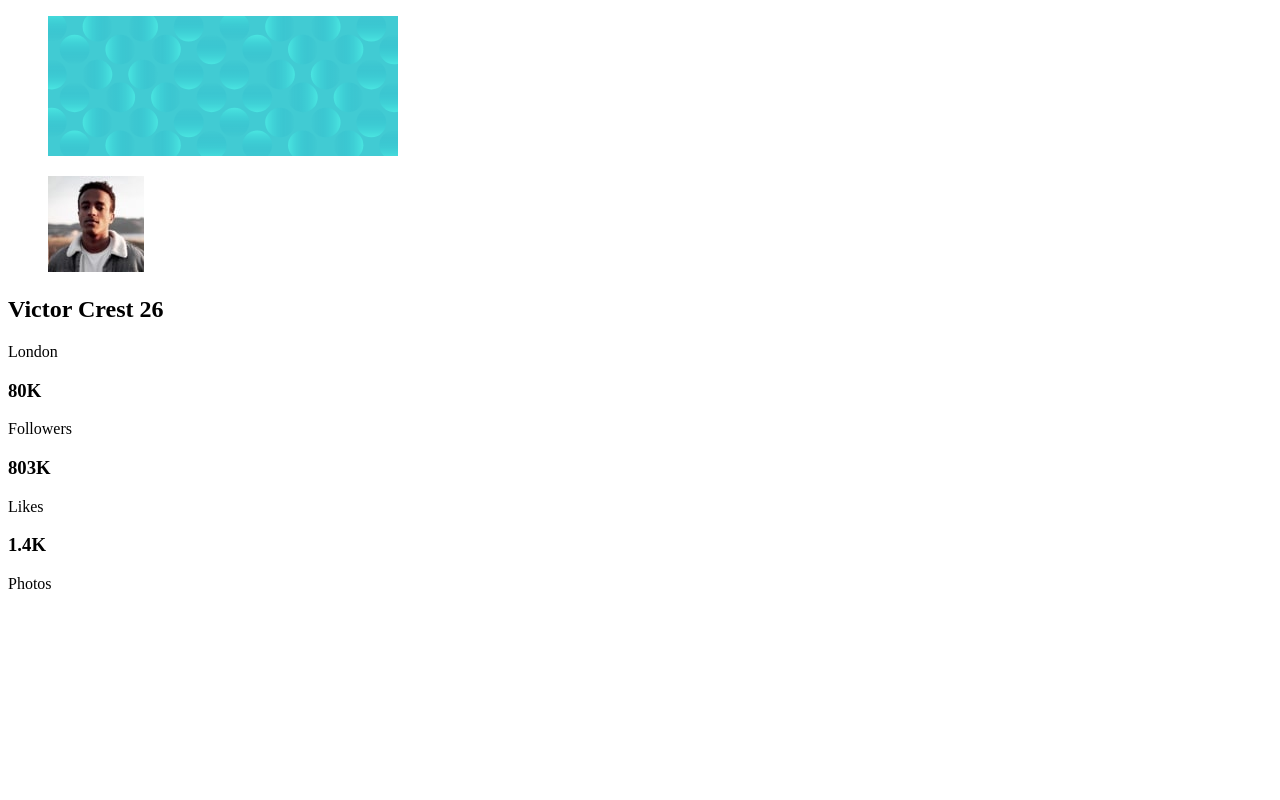
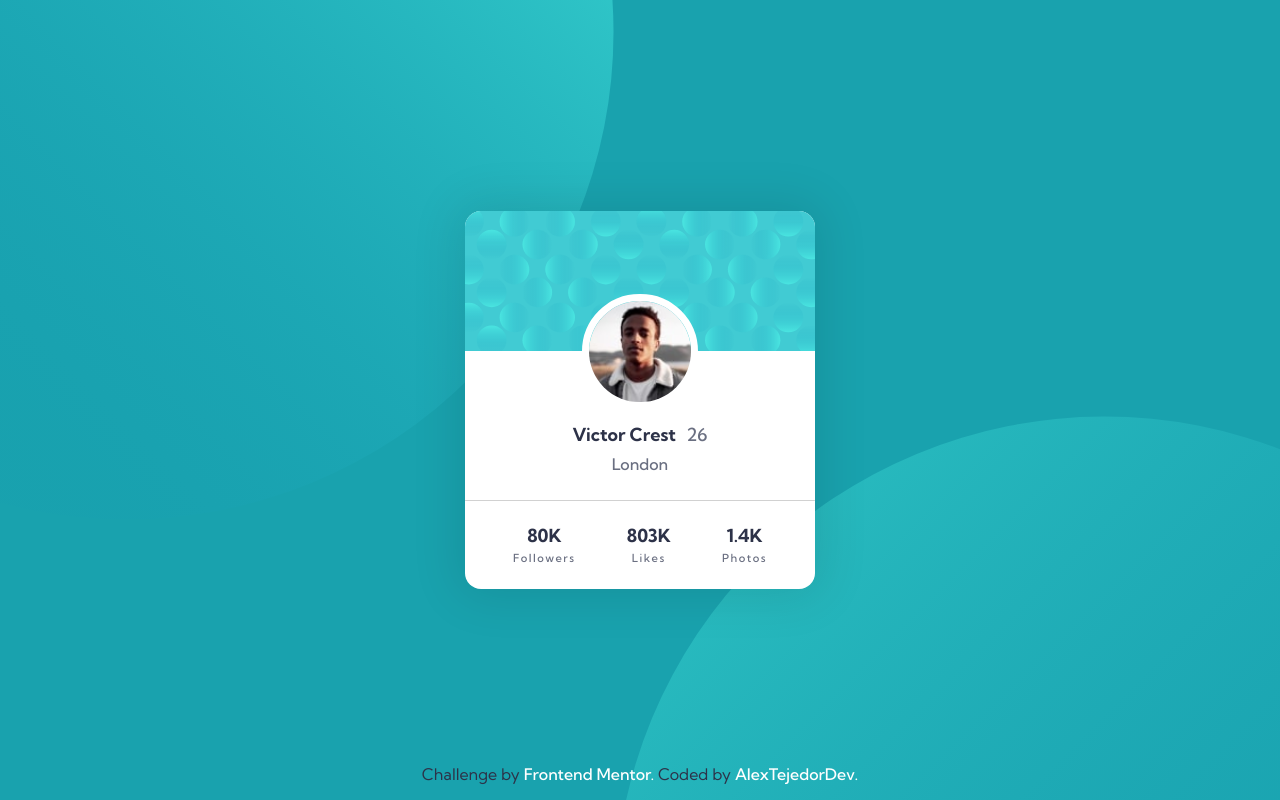
Before and after one commit to AlexanderTejedor/Profile-card-component, a plain HTML site: page index.html in a window 1280 px wide. Drawn offline with Linux system fonts and the light colour scheme.

Commit message:
Finalizado el css, mas unos detalles del html

```diff
--- a/index.html
+++ b/index.html
@@ -6,7 +6,9 @@
     <!--========== favicon ==========-->
     <link rel="shortcut icon" href="./assets/images/favicon-32x32.png" type="image/x-icon">
     <!--========== fonts ==========-->
-
+    <link rel="preconnect" href="https://fonts.googleapis.com">
+    <link rel="preconnect" href="https://fonts.gstatic.com" crossorigin>
+    <link href="https://fonts.googleapis.com/css2?family=Kumbh+Sans:wght@100..900&display=swap" rel="stylesheet">
     <!--========== styles ==========-->
     <link rel="stylesheet" href="./styles.css">
     <title>Profile card component</title>
@@ -38,6 +40,9 @@
                     <p>Photos</p>
                 </div>
         </section>
+        <footer class="footer">
+            <p>Challenge by <a href="https://www.frontendmentor.io/challenges/profile-card-component-cfArpWshJ" target="_blank">Frontend Mentor. </a>Coded by <a href="https://github.com/AlexanderTejedor">AlexTejedorDev.</a></p>
+        </footer>
     </main>
 </body>
 </html>
--- a/styles.css
+++ b/styles.css
@@ -1,8 +1,129 @@
 /*========== vars ==========*/
+:root{
+    /*===== primary colors =====*/
+    --dark-cyan: hsl(185, 75%, 39%);
+    --very-dark-desaturated-blue: hsl(229, 23%, 23%);
+    --dark-grayish-blue: hsl(227, 10%, 46%);
+
+    /*===== neutral colors =====*/
+    --dark-gray: hsl(0, 0%, 59%);
+
+    /*===== font =====*/
+    --normal-font-weight: 400;
+    --bold-fomt-weight: 700;
+}
 /*========== reset ==========*/
+*{
+    margin: 0;
+    padding: 0;
+    box-sizing: border-box;
+    font-family: "Kumbh Sans", sans-serif;
+}
+/*========== global ==========*/
+body{
+    position: relative;
+    background-color: var(--dark-cyan);
+    background-image: url("./assets/images/bg-pattern-top.svg"), url("./assets/images/bg-pattern-bottom.svg");
+    background-repeat: no-repeat, no-repeat;
+    background-position: right 52vw bottom 35vh, left 48vw top 52vh;
+}
+/*========== main ==========*/
+.main-container{
+    width: 100%;
+    height: 100dvh;
+    display: grid;
+    place-content: center;
+}
+/*========== card==========*/
+.card-container{
+    max-width: 23.438rem;
+    background-color: white;
+    border-radius: 1rem;
+    box-shadow: 0 0 3rem .5rem rgba(0, 0, 0, 0.1);
+}
+.img-bg img{
+    width: 100%;
+    display: block;
+    border-radius: 1rem 1rem 0 0;
+}
+.card-profile__content{
+    width: 100%;
+    position: relative;
+    display: flex;
+    flex-direction: column;
+    align-items: center;
+}
+.card-profile__img img{
+    width: 7.2rem;
+    height: 7.2rem;
+    position: absolute;
+    top: -3.6rem;
+    left: 0;
+    right: 0;
+    margin: auto;
+    border: 7px solid #fff;
+    border-radius: 500px;
+}
+.card-profile__name{
+    margin-top: 4.5rem;
+    font-size: 1.125rem;
+    color: var(--very-dark-desaturated-blue);
+}
+.card-profile__name span{
+    margin-left: .4rem;
+    font-weight: 500;
+    color: var(--dark-grayish-blue);
+}
+.card-profile__city{
+    margin: .5rem 0 1rem 0;
+    font-weight: 500;
+    color: var(--dark-grayish-blue);
+}
+.card-profile__content::after{
+    content: "";
+    width: 100%;
+    height: .03rem;
+    background-color: #b0b0b095;
+    border-radius: 0.5rem;
+    margin-top: .6rem;
+}
+.card-profile__stats{
+    display: flex;
+    justify-content: space-between;
+    align-items: center;
+    margin: 1.5rem 3rem 1.5rem 3rem;
+}
+.card-profile__stat{
+    display: flex;
+    flex-direction: column;
+    align-items: center;
+}
+.card-profile__stat h3{
+    font-size: 1.125rem;
+    margin-bottom: .2rem;
+    color: var(--very-dark-desaturated-blue);
+}
+.card-profile__stat p{
+    font-size: .7rem;
+    font-weight: 500;
+    letter-spacing: 1.5px;
+    color: var(--dark-grayish-blue);
+}
 
-/*========== global ==========*/
-
-/*========== header ==========*/
-
-/*========== card==========*/
+/*========== footer ==========*/
+.footer{
+    position: absolute;
+    bottom: 0;
+    width: 100%;
+    display: flex;
+    justify-content: center;
+    align-items: center;
+    padding: 1rem 0;
+    border-radius: 1rem 1rem 0 0;
+    color: var(--very-dark-desaturated-blue);
+}
+.footer a{
+    text-decoration: none;
+    color: #fff;
+    font-weight: 500;
+}
```
